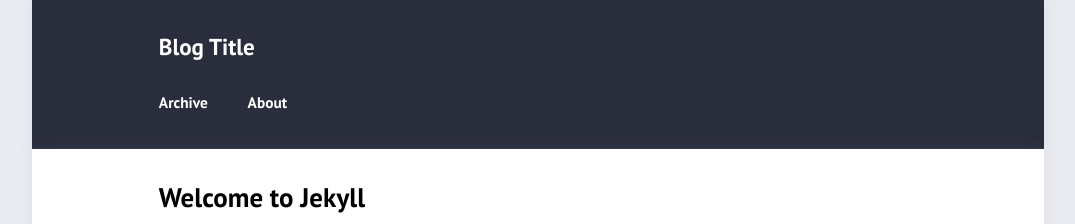
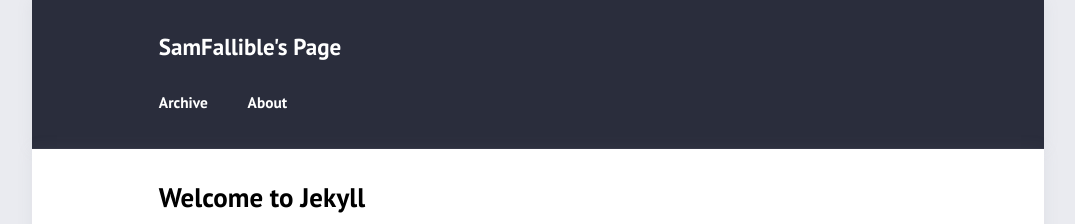
Before and after one commit to samfallible/samfallible.github.io, a Jekyll site: the page built from _posts/2017-03-01-welcome-to-jekyll.md, in a window 1280 px wide. Shown: the top 224 px of the page, without its empty margins (102-1177 px from the left). Built offline with Jekyll 4.4.1, drawn with Linux system fonts in a browser that asks for light colours.

Commit message:
chore:configs

```diff
--- a/_config.yml
+++ b/_config.yml
@@ -1,6 +1,6 @@
-title: "Blog Title"
-author: "Blog Author"
-description: "My blog"
+title: "SamFallible's Page"
+author: "samfallible"
+description: "SamFallible's Page"
 permalink: /:title/
 lang: "en"
 excerpt_separator: "\n\n\n"
@@ -8,7 +8,7 @@ date_format: "%B %d, %Y"
 
 # Layout
 
-show_excerpts: true             # show article excerpts instead of archive list on the home page
+show_excerpts: false             # show article excerpts instead of archive list on the home page
 show_frame: true                # display a grey frame on large screens
 show_sidebar: false             # show a sidebar instead of the usual header
 show_minimal: false             # remove all clutter
```
